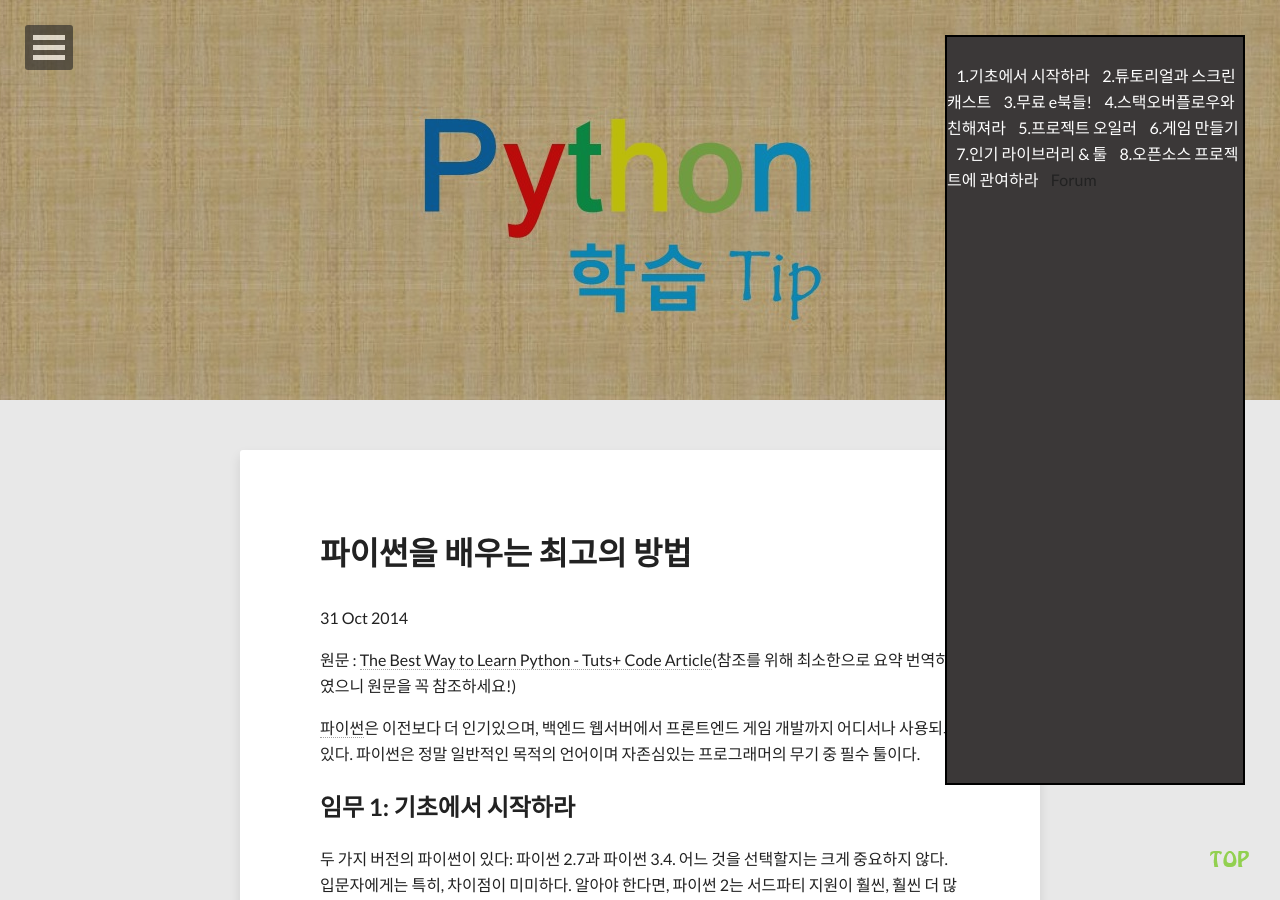
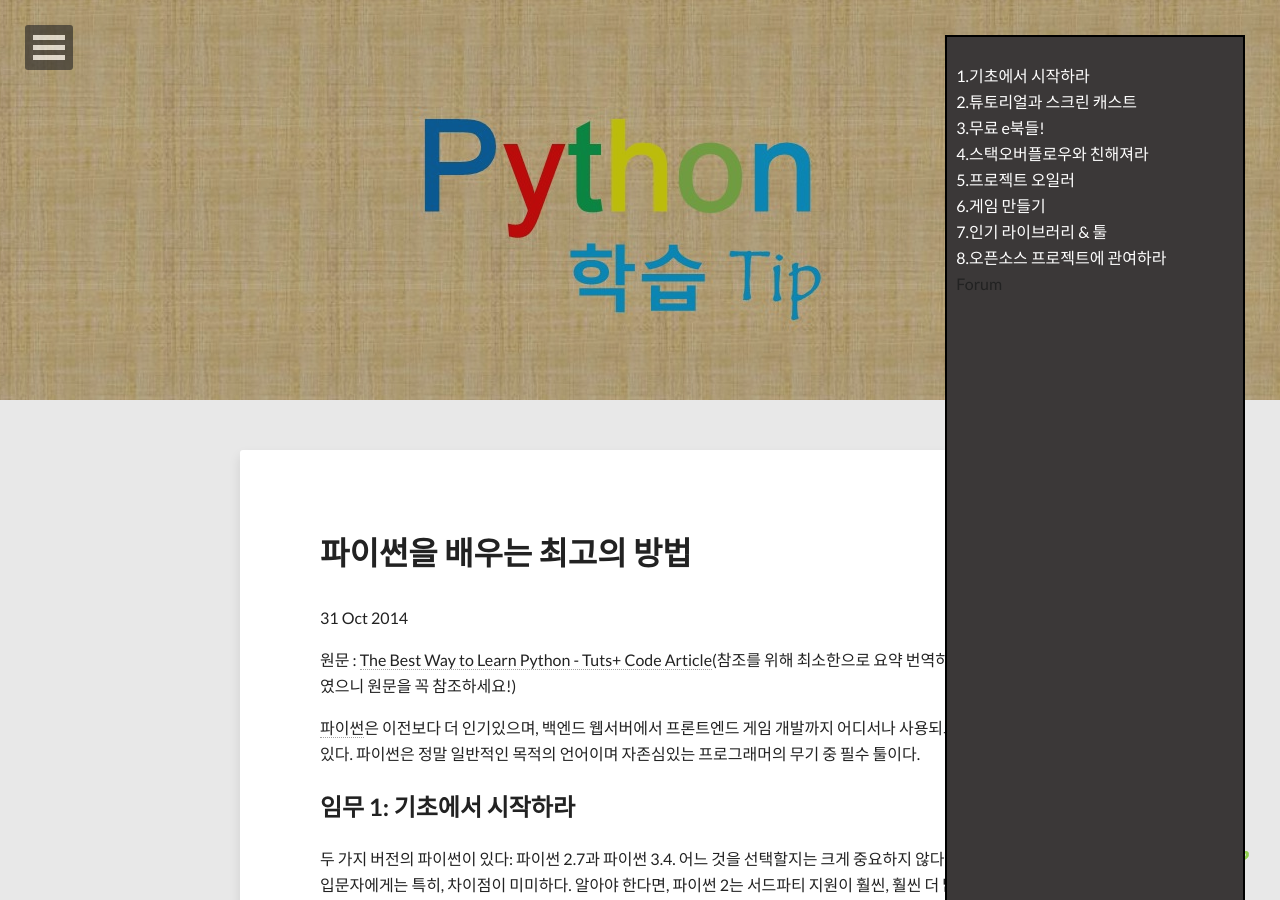
Before and after one commit to geoncheollee/geonblog, a Jekyll site: the page built from Python_learn_tip.html, in a window 1280 px wide and 900 px high. Built offline with Jekyll 4.4.1, drawn with Linux system fonts in a browser that asks for light colours; nearby versions of some CDN libraries; comment, search, counter and statistics services are not loaded.

Commit message:
20141103_hong

```diff
--- a/Python_learn_tip.html
+++ b/Python_learn_tip.html
@@ -13,15 +13,15 @@
 
 <html>
 <body>
-	<div style="background-image: URL({{ site.url }}/images/list2.png); height: 750px; width: 300px; border: 2px solid black; position: fixed; top: 35px; right: 35px;"><br>
-  			<a href="#1" style="color: white"> &nbsp;&nbsp; 1.기초에서 시작하라</a>
-  			<a href="#2" style="color: white"> &nbsp;&nbsp; 2.튜토리얼과 스크린 캐스트</a>
-  			<a href="#3" style="color: white"> &nbsp;&nbsp; 3.무료 e북들!</a>
-  			<a href="#4" style="color: white"> &nbsp;&nbsp; 4.스택오버플로우와 친해져라</a>
-  			<a href="#5" style="color: white"> &nbsp;&nbsp; 5.프로젝트 오일러</a>
-  			<a href="#6" style="color: white"> &nbsp;&nbsp; 6.게임 만들기</a>
-  			<a href="#7" style="color: white"> &nbsp;&nbsp; 7.인기 라이브러리 & 툴</a>
-  			<a href="#8" style="color: white"> &nbsp;&nbsp; 8.오픈소스 프로젝트에 관여하라</a>
+	<div style="background-image: URL({{ site.url }}/images/list2.png); height: 3000px; width: 300px; border: 2px solid black; position: fixed; top: 35px; right: 35px;"><br>
+  			<a href="#1" style="color: white"> &nbsp;&nbsp; 1.기초에서 시작하라</a> <br>
+  			<a href="#2" style="color: white"> &nbsp;&nbsp; 2.튜토리얼과 스크린 캐스트</a> <br>
+  			<a href="#3" style="color: white"> &nbsp;&nbsp; 3.무료 e북들!</a> <br>
+  			<a href="#4" style="color: white"> &nbsp;&nbsp; 4.스택오버플로우와 친해져라</a> <br>
+  			<a href="#5" style="color: white"> &nbsp;&nbsp; 5.프로젝트 오일러</a> <br>
+  			<a href="#6" style="color: white"> &nbsp;&nbsp; 6.게임 만들기</a> <br>
+  			<a href="#7" style="color: white"> &nbsp;&nbsp; 7.인기 라이브러리 & 툴</a> <br>
+  			<a href="#8" style="color: white"> &nbsp;&nbsp; 8.오픈소스 프로젝트에 관여하라</a> <br>
   			<a href="#forum"> &nbsp;&nbsp; Forum </a> <br>
 
 		</div>
```
